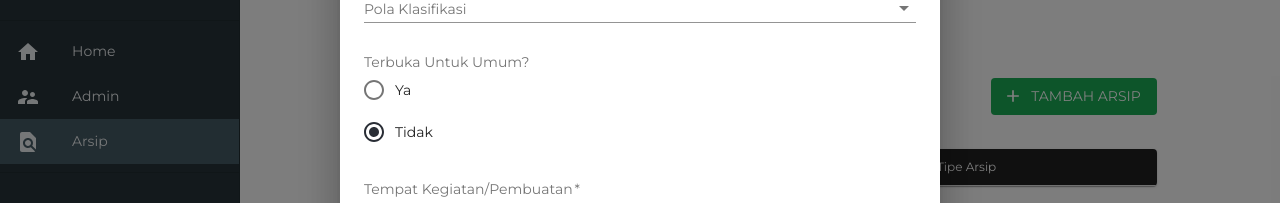
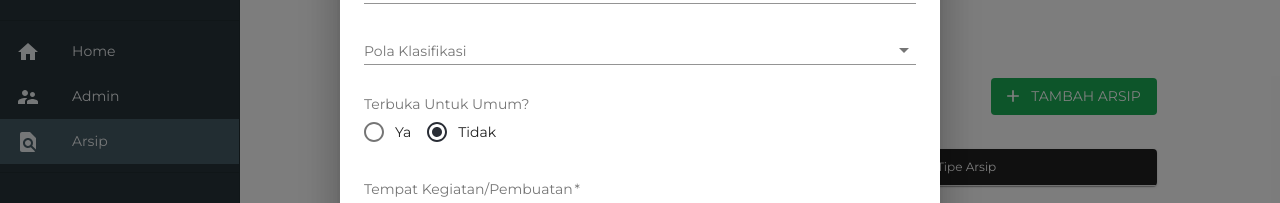
Before and after one commit to WillsenS/if3250-2020-archive-2-archive-frontend, a Next.js app: page /admin-panel/archives in a window 1280 px wide. Both pictures are taken after a click on the button "TAMBAH ARSIP". Shown: the part 143-346 px from the top of the page. Built offline with nearby package versions, Linux system fonts and the light colour scheme.

Commit message:
change radio group flex direction

```diff
--- a/src/components/Admin/Custom/Input/CustomRadio.js
+++ b/src/components/Admin/Custom/Input/CustomRadio.js
@@ -14,7 +14,7 @@ export default function CustomRadio(props) {
     return (
         <FormControl component="fieldset" style={{marginTop: '2rem'}}>
             <FormLabel component="legend">{props.label}</FormLabel>
-            <RadioGroup aria-label="terbuka-untuk-umum" name="opsi-terbuka-untuk-umum" value={props.value} onChange={handleChange}>
+            <RadioGroup aria-label="terbuka-untuk-umum" name="opsi-terbuka-untuk-umum" value={props.value} onChange={handleChange} style={{flexDirection: 'row'}}>
                 <FormControlLabel value={1} control={<Radio />} label="Ya" />
                 <FormControlLabel value={0} control={<Radio />} label="Tidak" />
             </RadioGroup>
```
